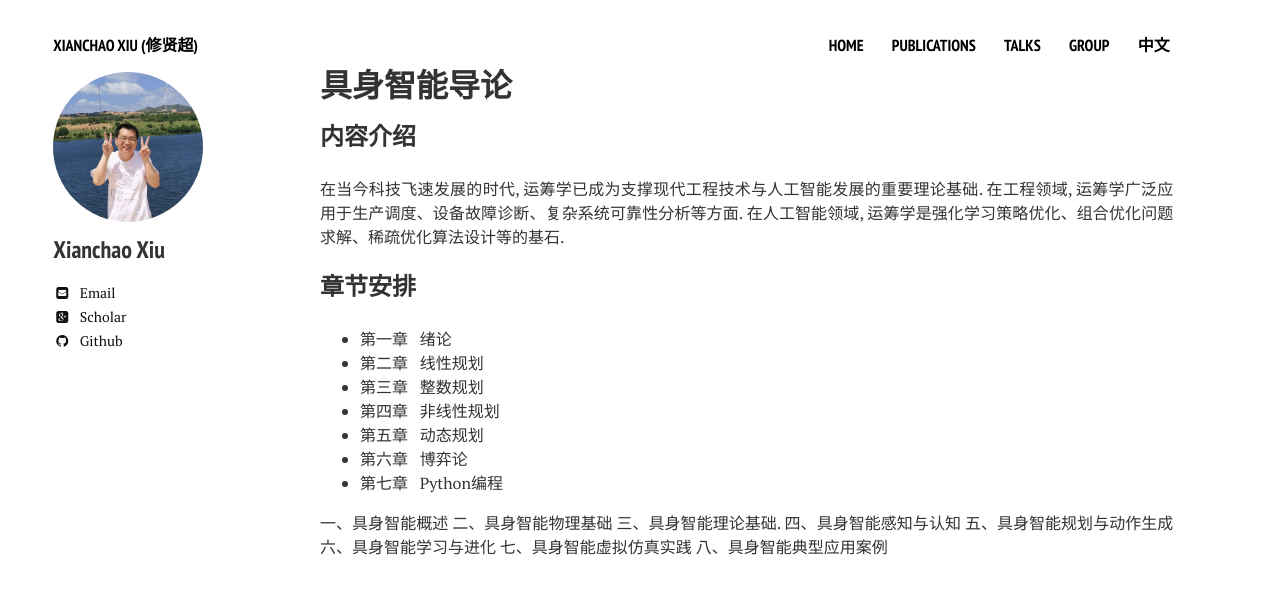
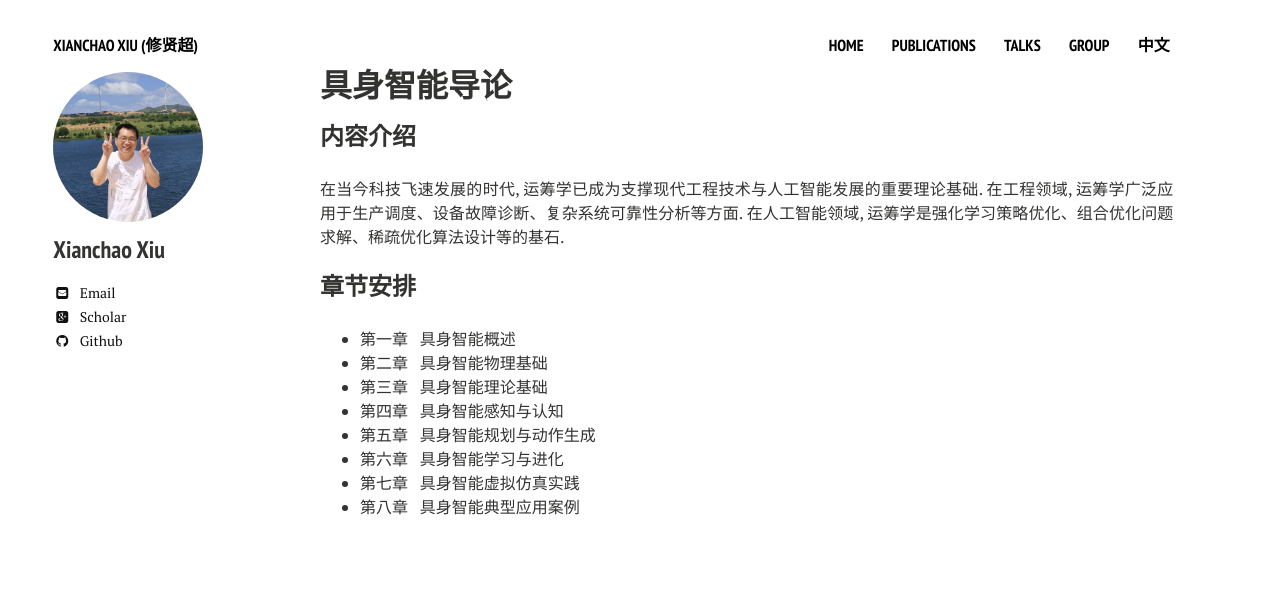
Before and after one commit to xianchaoxiu/xianchaoxiu.github.io, a Jekyll site: the page built from chinese/book/EAI/index.md, in a window 1280 px wide. Shown: the top 594 px of the page. Built offline with Jekyll 4.4.1, drawn with Linux system fonts in a browser that asks for light colours; nearby versions of some CDN libraries.

Commit message:
Update index.md

```diff
--- a/chinese/book/EAI/index.md
+++ b/chinese/book/EAI/index.md
@@ -9,20 +9,11 @@ share: false
 在当今科技飞速发展的时代, 运筹学已成为支撑现代工程技术与人工智能发展的重要理论基础. 在工程领域, 运筹学广泛应用于生产调度、设备故障诊断、复杂系统可靠性分析等方面. 在人工智能领域, 运筹学是强化学习策略优化、组合优化问题求解、稀疏优化算法设计等的基石. <br>
 
 ### 章节安排
-* 第一章 &nbsp;  绪论<br>
-* 第二章 &nbsp;  线性规划<br>
-* 第三章 &nbsp;  整数规划<br>
-* 第四章 &nbsp;  非线性规划<br>
-* 第五章 &nbsp;  动态规划<br>
-* 第六章 &nbsp;  博弈论<br>
-* 第七章 &nbsp;  Python编程<br>
-
-
-一、具身智能概述
-二、具身智能物理基础
-三、具身智能理论基础.
-四、具身智能感知与认知
-五、具身智能规划与动作生成
-六、具身智能学习与进化
-七、具身智能虚拟仿真实践
-八、具身智能典型应用案例
+* 第一章 &nbsp;  具身智能概述<br>
+* 第二章 &nbsp;  具身智能物理基础<br>
+* 第三章 &nbsp;  具身智能理论基础<br>
+* 第四章 &nbsp;  具身智能感知与认知<br>
+* 第五章 &nbsp;  具身智能规划与动作生成<br>
+* 第六章 &nbsp;  具身智能学习与进化<br>
+* 第七章 &nbsp;  具身智能虚拟仿真实践<br>
+* 第八章 &nbsp;  具身智能典型应用案例<br>
```
